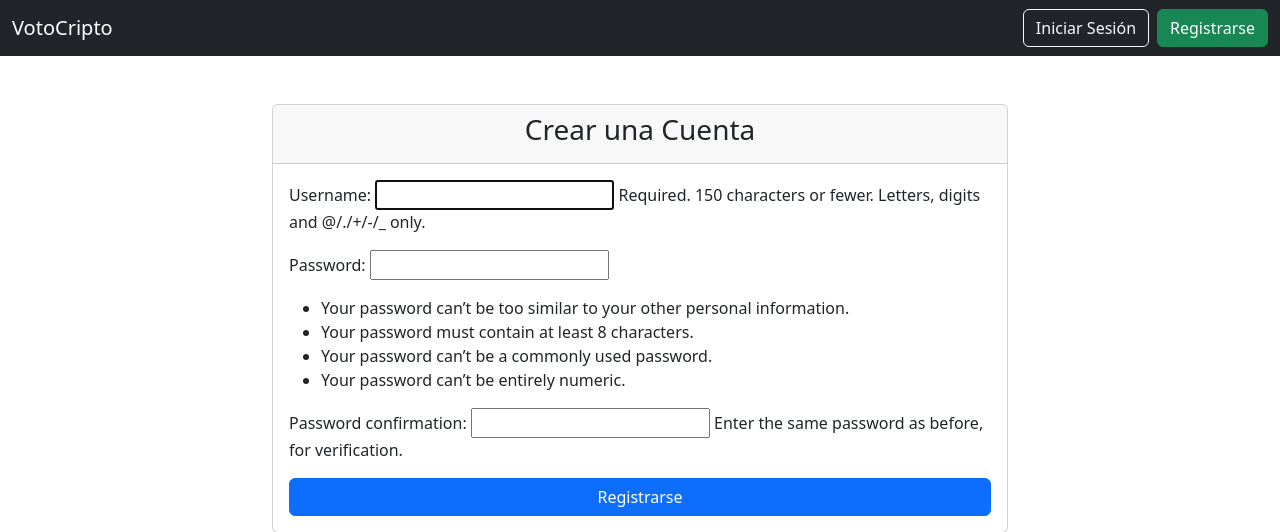
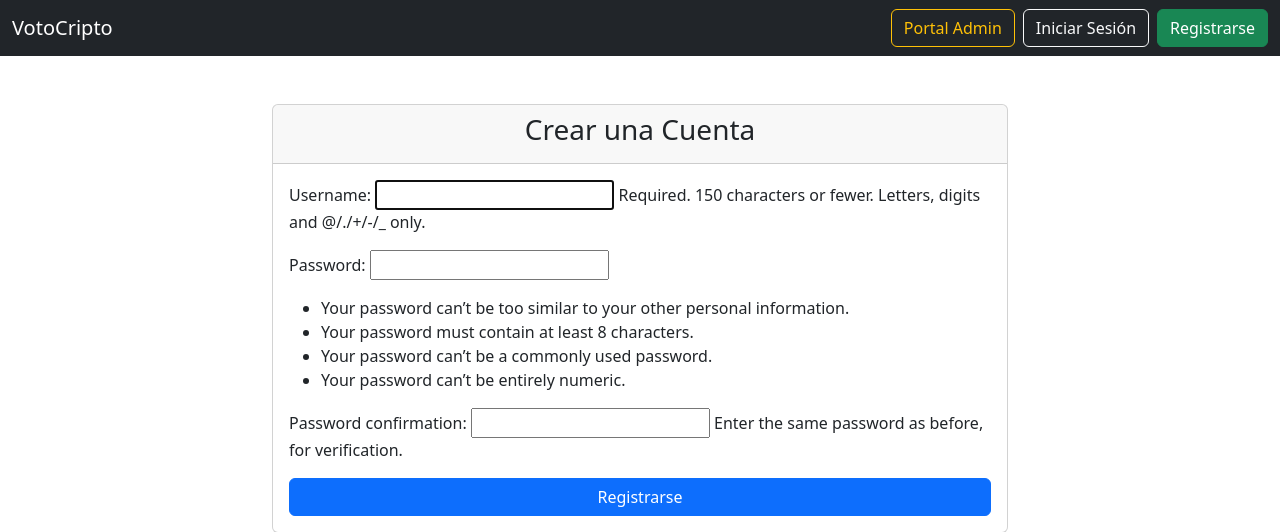
Before and after one commit to DenisseVillagran/Criptografia, a Django app: page /accounts/register/ in a window 1280 px wide. Shown: the top 532 px of the page. Run offline with Django 5.2, Linux system fonts and the light colour scheme.

Commit message:
[ADD] Botón para el portal admin

```diff
--- a/PROYECTO/pagina/votacion/templates/votacionC/base.html
+++ b/PROYECTO/pagina/votacion/templates/votacionC/base.html
@@ -34,6 +34,7 @@
 
         <ul class="navbar-nav ms-auto">
 
+
           {% if user.is_authenticated %}
             <li class="nav-item">
               <span class="navbar-text me-3">
@@ -49,6 +50,11 @@
             </li>
 
           {% else %}
+            <li class="nav-item me-2">
+              <a class="btn btn-outline-warning" href="{% url 'admin:index' %}" target="_blank">
+                Portal Admin
+              </a>
+            </li>
             <li class="nav-item me-2">
               <a class="btn btn-outline-light" href="{% url 'login' %}">Iniciar Sesión</a>
             </li>
```
